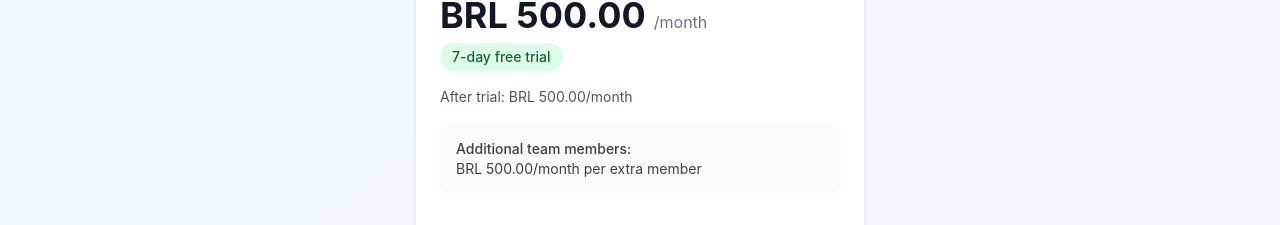
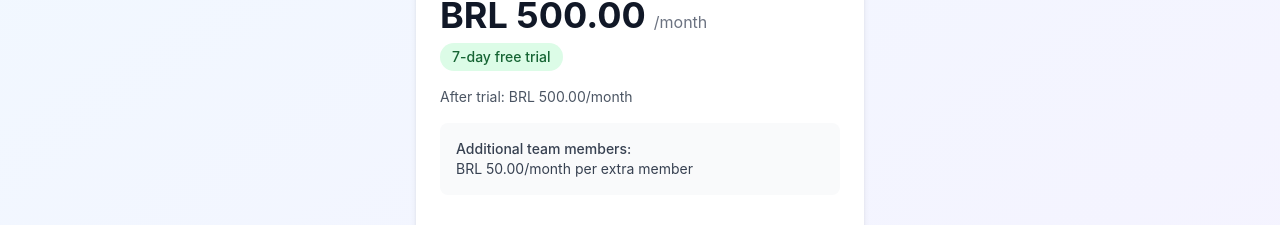
Before and after one commit to grayphite/polaris_frontend, a React (Create React App) app: page / in a window 1280 px wide. Shown: the part 3486-3711 px from the top of the page. Built offline with nearby package versions, Linux system fonts and the light colour scheme; no server answers.

Commit message:
typo fixed

```diff
--- a/src/components/landing/PricingSection.tsx
+++ b/src/components/landing/PricingSection.tsx
@@ -80,7 +80,7 @@ const PricingSection: React.FC = () => {
                   <p className="text-sm text-gray-700">
                     <span className="font-medium">{t('subscription.additionalMembers')}</span><br />
                     {t('subscription.perExtraMember', {
-                      price: formatPrice(50000, "brl"),
+                      price: formatPrice(5000, "brl"),
                       interval: "month"
                     })}
                   </p>
```
